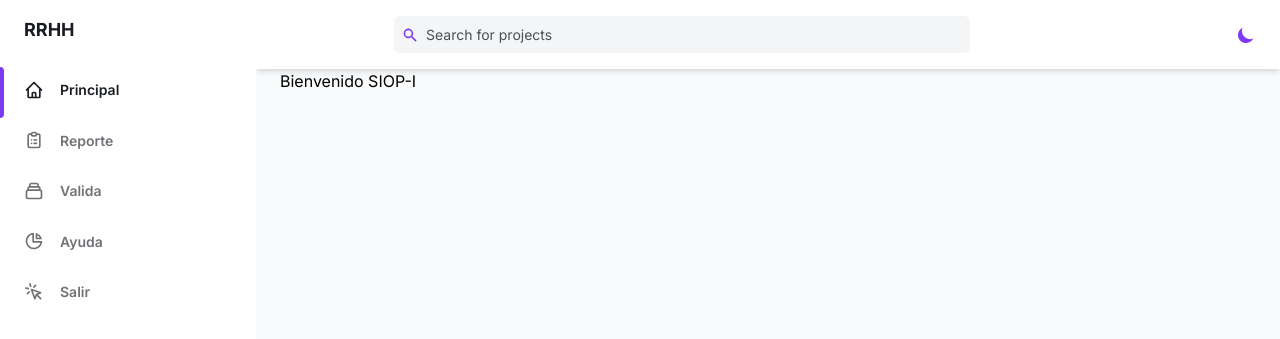
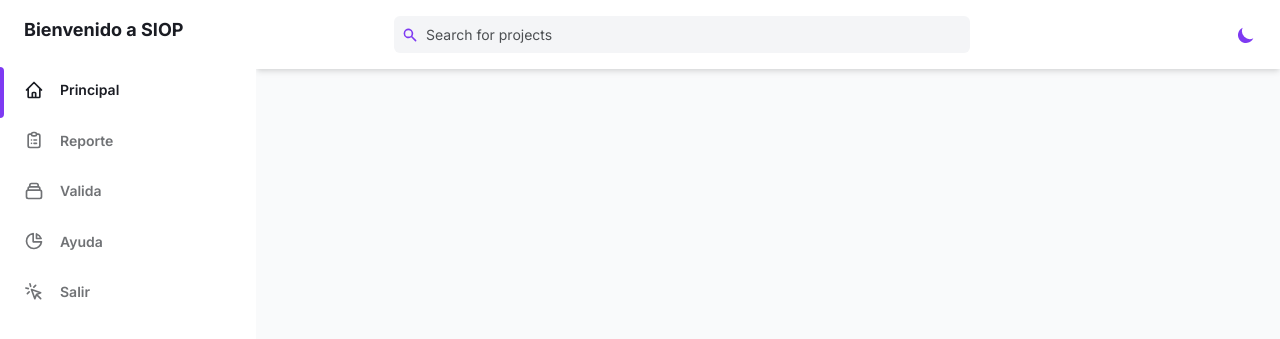
Before and after one commit to 20042001/devops-demo, a plain HTML site: page index.html in a window 1280 px wide. Drawn offline with nearby package versions, Linux system fonts and the light colour scheme.

Commit message:
mi cuarto commit

```diff
--- a/index.html
+++ b/index.html
@@ -41,7 +41,7 @@
             class="ml-6 text-lg font-bold text-gray-800 dark:text-gray-200"
             href="#"
           >
-            RRHH
+            Bienvenido a SIOP
           </a>
           <ul class="mt-6">
             <li class="relative px-6 py-3">
@@ -394,7 +394,7 @@
         <main class="h-full overflow-y-auto">
           <div class="container px-6 mx-auto grid">
              <!--INICIO DE INTERFAZ-->
-			 <h1>Bienvenido SIOP-I</h1>
+
           </div>
         </main>
       </div>
```
